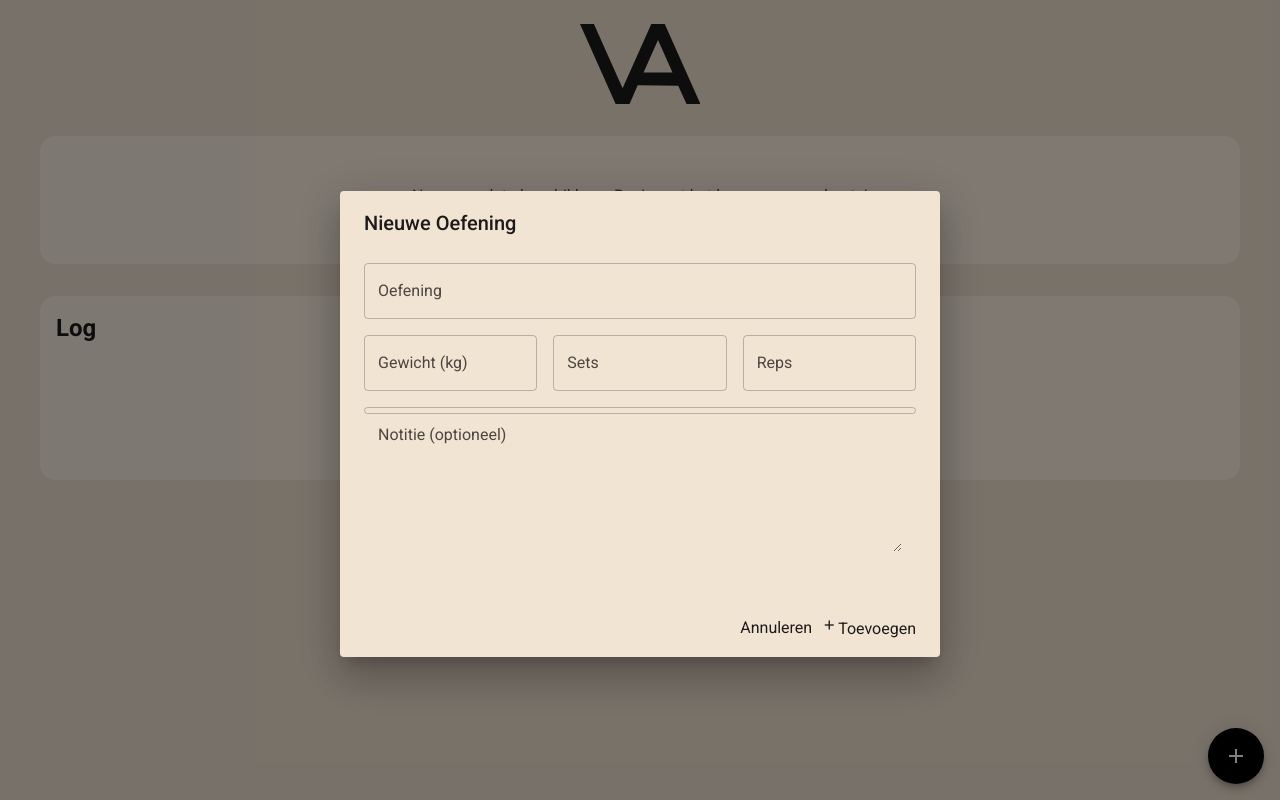
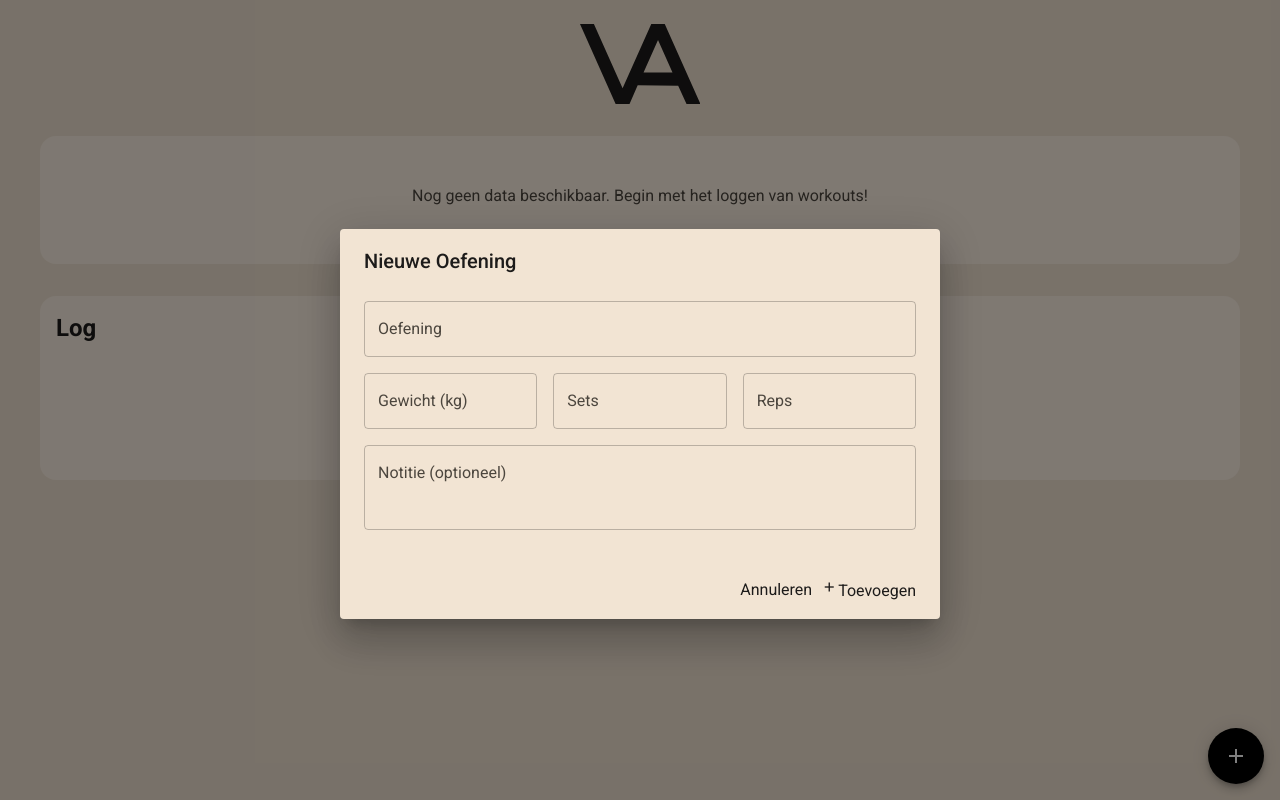
Before and after one commit to bold700/LiftLog, a React (Vite) app: page / in a window 1280 px wide. Both pictures are taken after a click on the button "add". Built offline with nearby package versions, Linux system fonts and the light colour scheme.

Commit message:
notities input fix 5

```diff
--- a/src/components/Statistics.tsx
+++ b/src/components/Statistics.tsx
@@ -815,8 +815,8 @@ export const Statistics = () => {
               }}
               placeholder="Bijv. last van mn schouder, ging goed, was te zwaar..."
               multiline
-              rows={3}
-              minRows={3}
+              minRows={1}
+              maxRows={6}
               fullWidth
               sx={{
                 '& .MuiInputBase-root': {
@@ -824,20 +824,18 @@ export const Statistics = () => {
                 },
                 '& .MuiOutlinedInput-root': {
                   '& textarea': {
+                    lineHeight: '1.5',
                     paddingBottom: '14px !important',
-                    lineHeight: '1.5',
                   },
-                  '& .MuiInputBase-input': {
-                    resize: 'vertical',
-                  },
-                  // Zorg dat de outline niet te ver naar beneden reikt wanneer leeg
+                  // Zorg dat de outline alleen zo hoog is als de content
+                  minHeight: 'auto',
                   '& .MuiOutlinedInput-notchedOutline': {
-                    bottom: 'auto',
+                    height: 'auto',
                   }
                 },
-                // Wanneer het veld leeg is (alleen placeholder), beperk de hoogte
-                '& textarea:placeholder-shown': {
-                  minHeight: '1.5em !important',
+                // Forceer minimale hoogte alleen voor placeholder
+                '& textarea::placeholder': {
+                  lineHeight: '1.5',
                 }
               }}
             />
@@ -975,8 +973,8 @@ export const Statistics = () => {
               }}
               placeholder="Bijv. last van mn schouder, ging goed, was te zwaar..."
               multiline
-              rows={3}
-              minRows={3}
+              minRows={1}
+              maxRows={6}
               fullWidth
               sx={{
                 '& .MuiInputBase-root': {
@@ -984,20 +982,18 @@ export const Statistics = () => {
                 },
                 '& .MuiOutlinedInput-root': {
                   '& textarea': {
+                    lineHeight: '1.5',
                     paddingBottom: '14px !important',
-                    lineHeight: '1.5',
                   },
-                  '& .MuiInputBase-input': {
-                    resize: 'vertical',
-                  },
-                  // Zorg dat de outline niet te ver naar beneden reikt wanneer leeg
+                  // Zorg dat de outline alleen zo hoog is als de content
+                  minHeight: 'auto',
                   '& .MuiOutlinedInput-notchedOutline': {
-                    bottom: 'auto',
+                    height: 'auto',
                   }
                 },
-                // Wanneer het veld leeg is (alleen placeholder), beperk de hoogte
-                '& textarea:placeholder-shown': {
-                  minHeight: '1.5em !important',
+                // Forceer minimale hoogte alleen voor placeholder
+                '& textarea::placeholder': {
+                  lineHeight: '1.5',
                 }
               }}
             />
```
